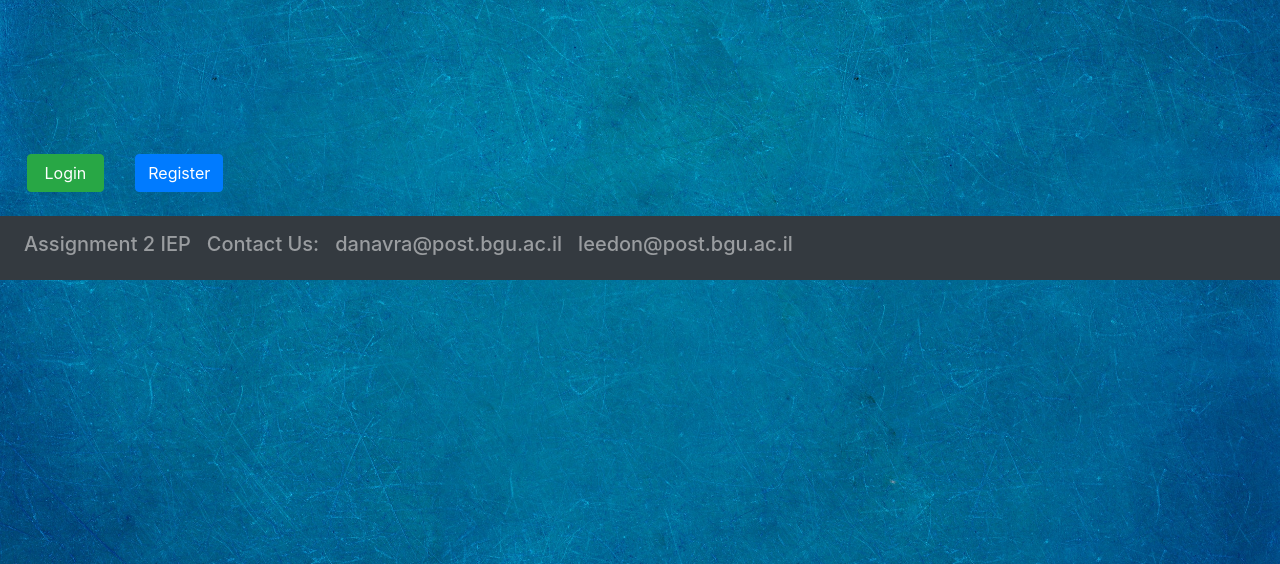
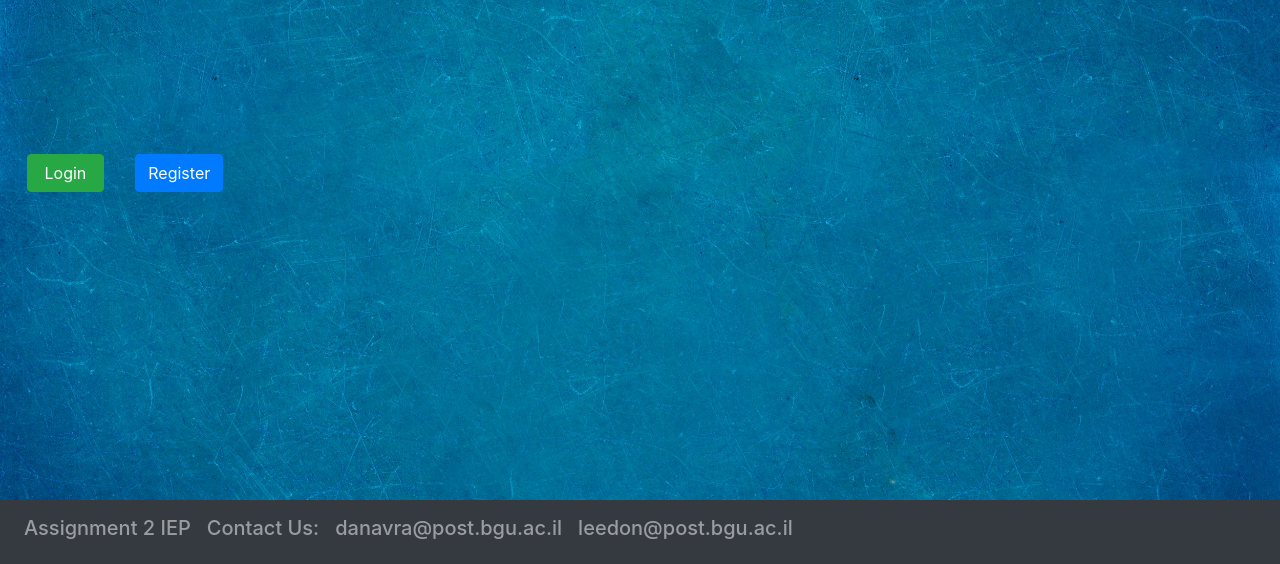
Before and after one commit to danavra/IEP-PACMAN, a plain HTML site: page index.htm in a window 1280 px wide. Shown: the part 236-800 px from the top of the page. Drawn offline with nearby package versions, Linux system fonts and the light colour scheme.

Commit message:
Update index.htm

```diff
--- a/index.htm
+++ b/index.htm
@@ -85,6 +85,12 @@
         text-decoration: none;
         cursor: pointer;
     }
+
+        #footer{
+            position: fixed;
+            Width: 100%;
+            bottom: 0;
+        }
   </style>
 
     <script src="https://code.jquery.com/jquery-1.12.4.min.js"></script>
```
